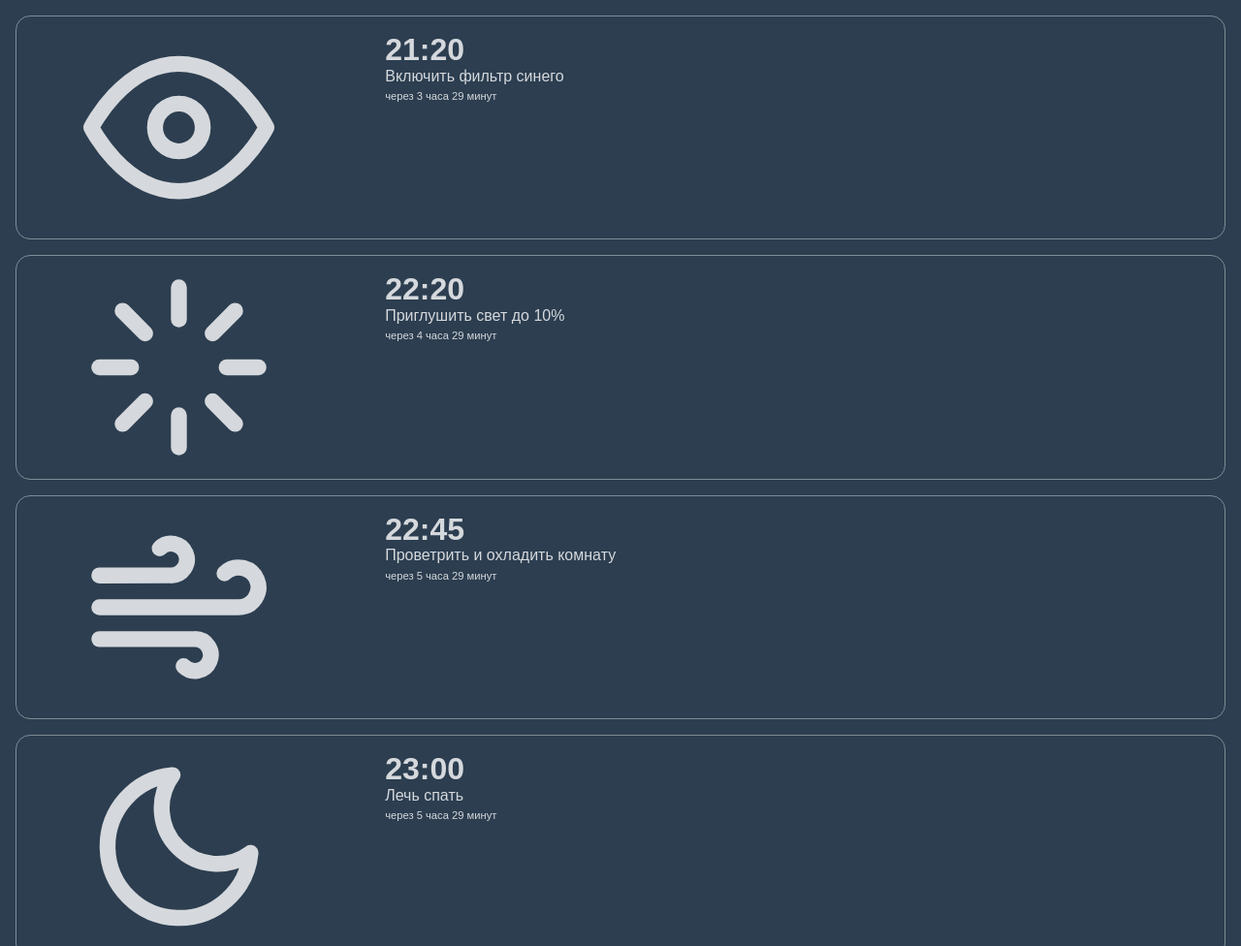
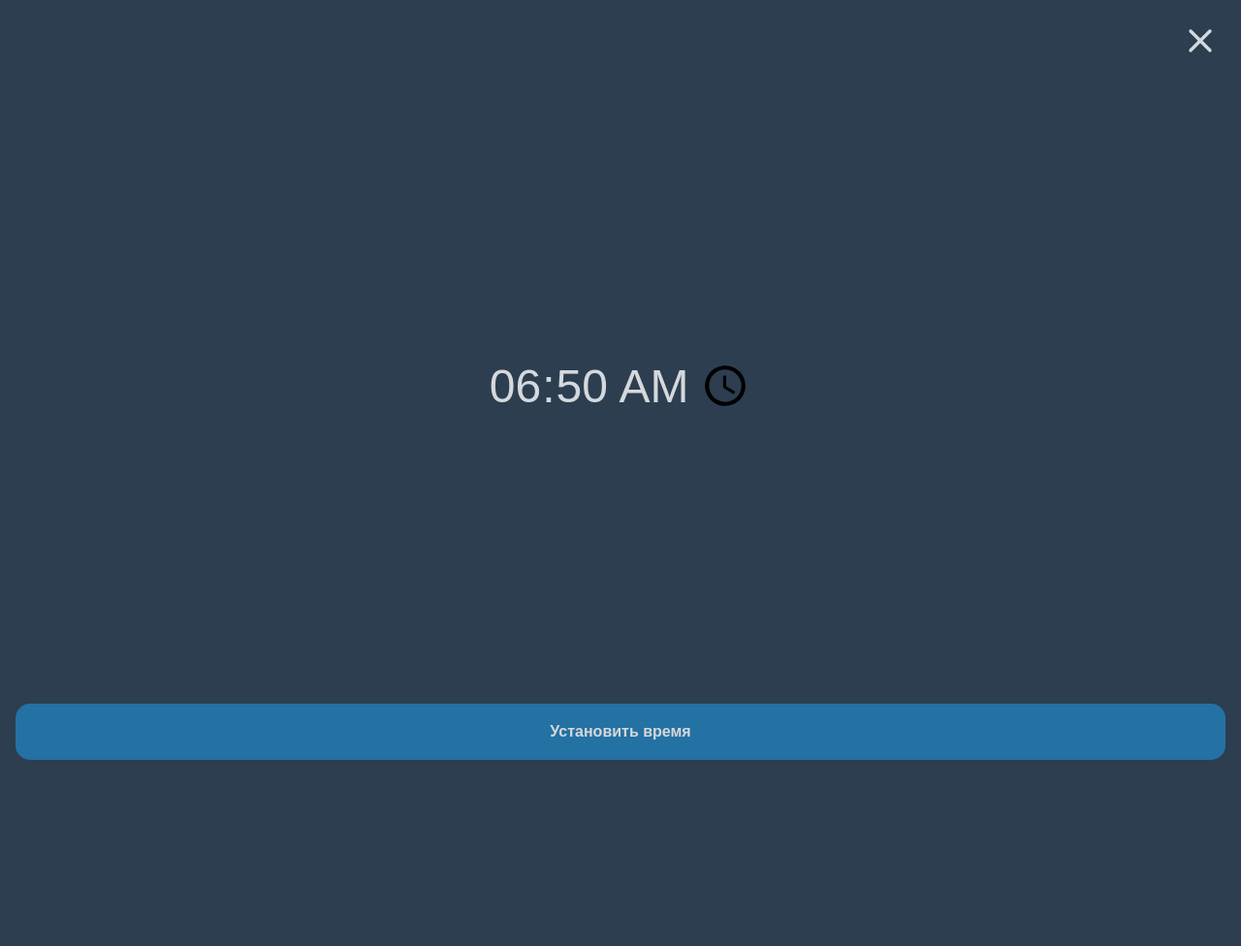
Before and after one commit to wolfsmensch/sleep-advisor, a plain HTML site: page index.html in a window 1280 px wide. Shown: the top 976 px of the page at 97% size. After the commit the page ends 800 px from the top, so only its background shows below. Drawn offline with Linux system fonts and the light colour scheme.

Commit message:
Добавлена форма выбора времени

```diff
--- /dev/null
+++ b/css/form.css
@@ -0,0 +1,37 @@
+.btn {
+    cursor: pointer;
+    color: var(--main-color);
+    background: var(--main-btn-color);
+    border: none;
+    border-radius: 15px;
+    padding: 1.25em 1em;
+    font-weight: 700;
+}
+
+.btn-icon {
+    background: transparent;
+    padding: .35em;
+}
+
+.btn.close img {
+    height: 2.5em;
+    width: auto;
+}
+
+input.time-picker {
+    color: var(--main-color);
+    background: transparent;
+    border: none;
+    padding: .35em;
+    font-size: 3em;
+    appearance: none;
+    -webkit-appearance: none;
+}
+
+input[type="time"]::-webkit-inner-spin-button {
+    -webkit-appearance: none;
+}
+
+input[type="time"]::-webkit-clear-button {
+    -webkit-appearance: none;
+}
--- a/css/list.css
+++ b/css/list.css
@@ -1,16 +1,3 @@
-main > .list {
-    position: absolute;
-    left: 0;
-    right: 0;
-    top: 0;
-    bottom: 0;
-
-    display: flex;
-    flex-direction: column;
-
-    padding: 1em;
-}
-
 .list > .card {
     display: flex;
     flex-direction: row;
--- a/css/page.css
+++ b/css/page.css
@@ -2,6 +2,7 @@
     --main-color: #d5d8dc;
     --sec-color: #808b96;
     --main-bg-color: #2c3e50;
+    --main-btn-color: #2471a3;
 }
 
 body {
@@ -17,3 +18,44 @@ main {
     top: 0;
     bottom: 0;
 }
+
+.hidden {
+    display: none !important;
+}
+
+.ta-right {
+    text-align: right;
+}
+
+.ta-center {
+    text-align: center;
+}
+
+.row, .fw {
+    width: 100%;
+}
+
+.fx-grow {
+    flex-grow: 1;
+}
+
+.fx-center {
+    display: flex;
+    flex-direction: column;
+    justify-content: center;
+    align-items: center;
+}
+
+main > .list,
+main > .form {
+    position: absolute;
+    left: 0;
+    right: 0;
+    top: 0;
+    bottom: 0;
+
+    display: flex;
+    flex-direction: column;
+
+    padding: 1em;
+}
--- a/index.html
+++ b/index.html
@@ -8,12 +8,14 @@
     <link rel="stylesheet" href="assets/normalize.css">
     <link rel="stylesheet" href="css/page.css">
     <link rel="stylesheet" href="css/list.css">
+    <link rel="stylesheet" href="css/form.css">
 
     <title>Sleep Advisor</title>
 </head>
 <body>
     <main>
-        <section class="list">
+
+        <section class="list hidden">
             <div class="card" id="card-blue-filter">
                 <div class="icon"><img src="media/eye.svg" alt="Фильтр синего"></div>
                 <div class="desc">
@@ -55,6 +57,21 @@
                 <button class="control"><img src="media/edit.svg" alt="Редактировать"></button>
             </div>
         </section>
+
+        <section class="form" id="set-time">
+            <div class="row ta-right">
+                <button class="close btn btn-icon">
+                    <img src="media/x.svg" alt="Закрыть">
+                </button>
+            </div>
+            <div class="row fx-center fx-grow">
+                <input type="time" class="time-picker" name="wakeup-time" id="wakeup-time" value="06:50" required>
+            </div>
+            <div class="row ta-center">
+                <button class="btn fw">Установить время</button>
+            </div>
+        </section>
+
     </main>
 </body>
 </html>
```
Also changed, not shown: media/x.svg (added).
